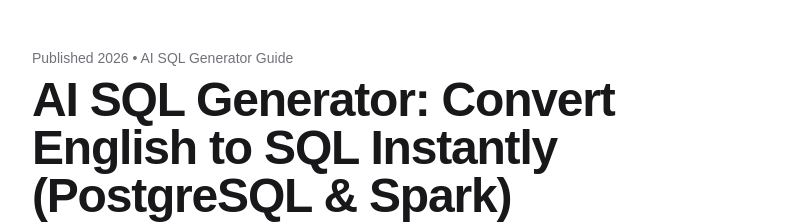
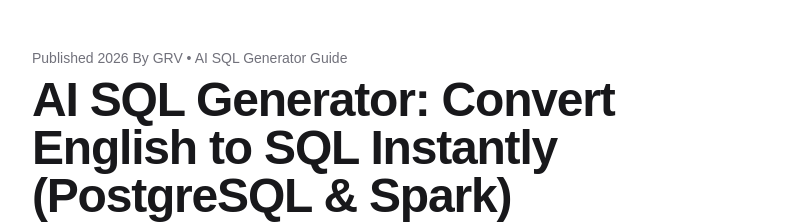
Before and after one commit to gauravkumarit8/texttosql1, a Next.js app: page /blog/ai-sql-generator-guide in a window 1280 px wide. Shown: the top 224 px of the page, without its empty margins (240-1039 px from the left). Built offline with nearby package versions, Linux system fonts and the light colour scheme.

Commit message:
Change the director and also added how to use it

```diff
--- a/app/blog/ai-sql-generator-guide/page.js
+++ b/app/blog/ai-sql-generator-guide/page.js
@@ -17,7 +17,7 @@ export default function BlogPost() {
     <main className="min-h-screen bg-white text-zinc-900 dark:bg-zinc-950 dark:text-zinc-100">
       <article className="mx-auto max-w-3xl px-4 py-12">
         <p className="text-sm text-zinc-500 dark:text-zinc-400">
-          Published 2026 • AI SQL Generator Guide
+          Published 2026 By GRV • AI SQL Generator Guide
         </p>
 
         <h1 className="mt-2 text-4xl font-bold tracking-tight md:text-5xl">
```
